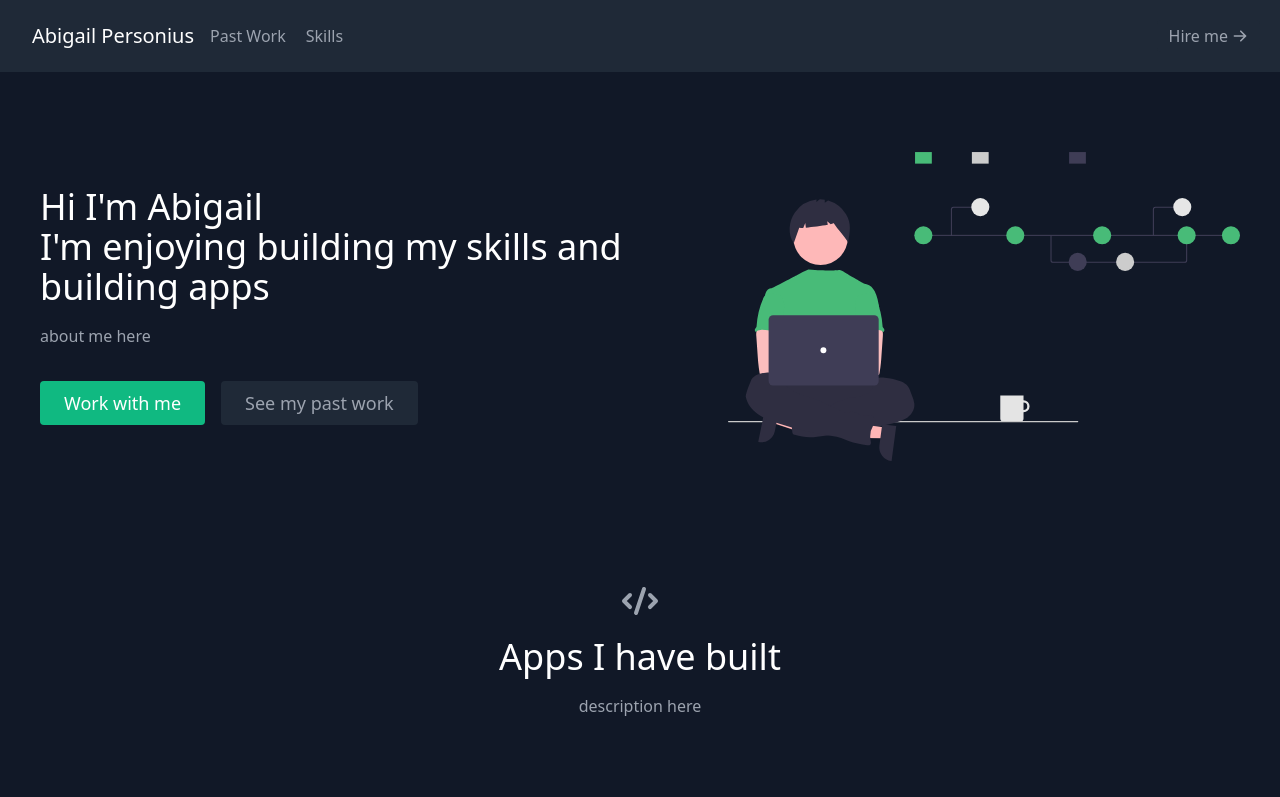
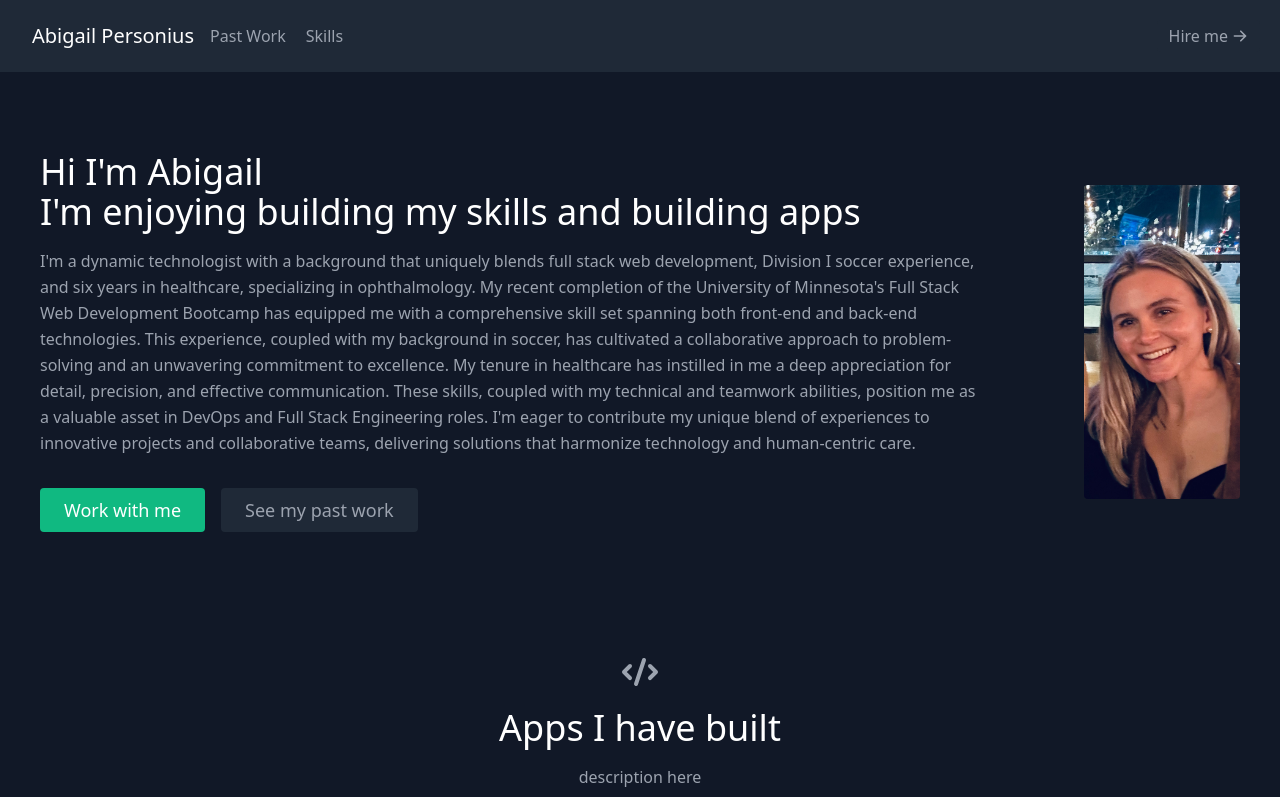
Before and after one commit to apersonius/react-portfolio, a React (Create React App) app: page / in a window 1280 px wide. Shown: the top 797 px of the page. Built offline with nearby package versions, Linux system fonts and the light colour scheme.

Commit message:
add about me and image

```diff
--- a/src/components/About.js
+++ b/src/components/About.js
@@ -10,7 +10,7 @@ export default function About() {
                         <br className="hidden lg:inline-block" />I'm enjoying building my skills and building apps
                     </h1>
                     <p className="mb-8 leading-relaxed">
-                        about me here
+                        I'm a dynamic technologist with a background that uniquely blends full stack web development, Division I soccer experience, and six years in healthcare, specializing in ophthalmology. My recent completion of the University of Minnesota's Full Stack Web Development Bootcamp has equipped me with a comprehensive skill set spanning both front-end and back-end technologies. This experience, coupled with my background in soccer, has cultivated a collaborative approach to problem-solving and an unwavering commitment to excellence. My tenure in healthcare has instilled in me a deep appreciation for detail, precision, and effective communication. These skills, coupled with my technical and teamwork abilities, position me as a valuable asset in DevOps and Full Stack Engineering roles. I'm eager to contribute my unique blend of experiences to innovative projects and collaborative teams, delivering solutions that harmonize technology and human-centric care.
                     </p>
                     <div className="flex justify-center">
                         <a
@@ -29,8 +29,7 @@ export default function About() {
                     <img
                     className="object-cover object-center rounded"
                     alt="hero"
-                    src="./coding.svg"
-                    // replace placeholder image
+                    src="/IMG_0190.jpeg"
                 />
                 </div>
             </div>
```
Also changed, not shown: public/IMG_0190.jpeg (added), 1 other file (tests, documents, lock files or other folders).
